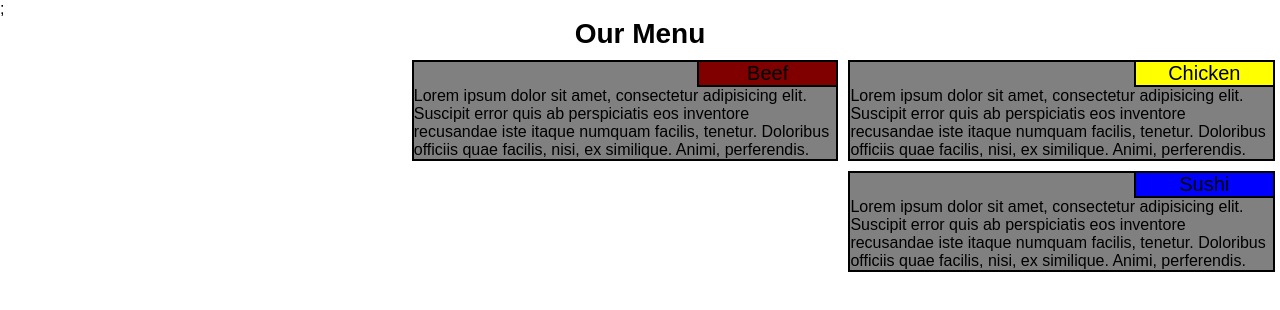
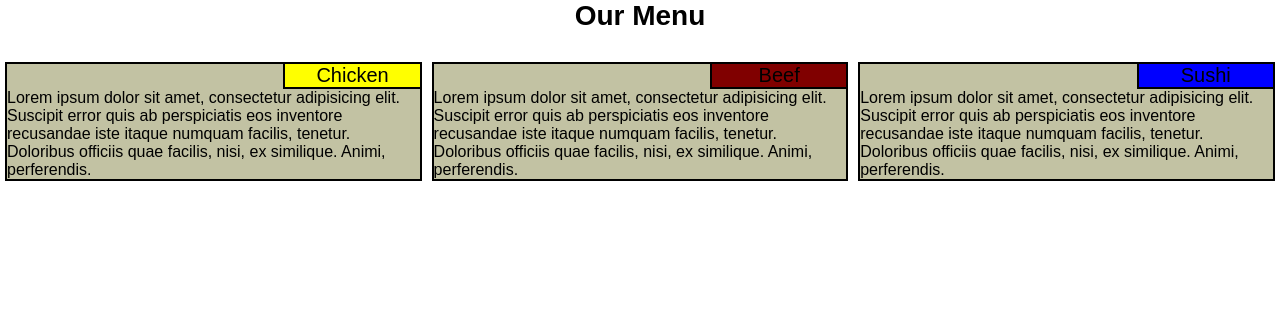
Before and after one commit to ppelis/html-module2-ppelis, a plain HTML site: page site/index.html in a window 1280 px wide. Drawn offline with Linux system fonts and the light colour scheme.

Commit message:
Updated version for testing

```diff
--- a/site/css/stylesheet.css
+++ b/site/css/stylesheet.css
@@ -3,7 +3,7 @@
 * {
 	box-sizing: border-box;
 	  margin: 0px;
-   /* width: 100%; */
+
     padding: 0px;
     margin: right 0px;
     font-family: Arial, Helvetica;
@@ -14,42 +14,44 @@
 }
 
 /* Responsive Framework */
-/* div {
+ div {
 
-  width: 100%;
- /* padding: left 5px;
-  padding: right 5px;
-  /* margin: 5px;
-  margin-left: auto;
-  margin-right: 5px
-} */
+
+
+}
 
 .row{
   position: relative;
-  width: 100%;
+  width: auto;
+  flex-wrap:
+
 
 }
 
 
+
+
+
 h1{
+
   text-align: center;
   font-size: 175%;
+  margin-bottom: 20px;
+
 }
 
 #box {
+  float: left;
   box-sizing: border-box;
   position: relative;
-  background-color: gray;
+  background-color: #c2c2a3;
   font-size: 100%;
   border: 2px solid black;
   /*float: left; */
-  padding: left 5px;
-  padding: right 5px;
-  /*margin: 10px; */
-
   margin-left: 5px;
   margin-right: 5px;
   margin-top: 10px;
+  clear: both;
 
 }
 
@@ -63,7 +65,6 @@
   border-bottom-color: solid black;
   border-left-color: solid black;
   font-feature-settings:
-
 }
 
 #p3 {
@@ -73,18 +74,17 @@
 
 
 div p{
- box-sizing: border-box;
-  position: relative;
+   position: relative;
   font-size: 125%;
   float: right;
   width: 33%;
   margin: 0;
   margin: bottom 0px;
-  margin: right 0px;
+
   padding: bottom 10px;
   align-content: right;
   text-align: center;
-  clear: left;
+  clear: both;
   border-bottom-color: solid black;
   border-left-color: solid black;
   border-left-style: solid;
@@ -97,19 +97,19 @@
 
 section{
   position relative;
+  width: 100%;
   clear: both;
-  padding: top 10px;
+
  /*  margin: 10px; */
-  margin: right 10px;
-  margin: left 10px:
+
 
 }
 
 /* Settings for full size media */
 @media (min-width: 992px) {
   .col-lg-1, .col-lg-2, .col-lg-3, .col-lg-4, .col-lg-5, .col-lg-6, .col-lg-7, .col-lg-8, .col-lg-9, .col-lg-10, .col-lg-11, .col-lg-12 {
-    float: right;
-    border: 1px solid black;
+    float: left;
+
   }
   .col-lg-1 {
     width: 8.33%;
@@ -153,7 +153,7 @@
 @media (min-width: 768px) and (max-width: 991px) {
   .col-md-1, .col-md-2, .col-md-3, .col-md-4, .col-md-5, .col-md-6, .col-md-7, .col-md-8, .col-md-9, .col-md-10, .col-md-11, .col-md-12 {
     float: left;
-    border: 1px solid black;
+
   }
   .col-md-1 {
     width: 8.33%;
@@ -190,6 +190,7 @@
   }
   .col-md-12 {
     width: 100%;
+
   }
 }
 
@@ -198,7 +199,7 @@
 @media (max-width: 767px) {
   .col-sml-1, .col-sml-2, .col-sml-3, .col-sml-4, .col-sml-5, .col-sml-6, .col-sml-7, .col-sml-8, .col-sml-9, .col-sml-10, .col-sml-11, .col-sml-12 {
     float: left;
-    border: 1px solid black;
+
   }
   .col-sml-1 {
     width: 8.33%;
@@ -224,7 +225,7 @@
   .col-sml-8 {
     width: 66.66%;
   }
-  .col-lg-9 {
+  .col-sml-9 {
     width: 74.99%;
   }
   .col-sml-10 {
--- a/site/index.html
+++ b/site/index.html
@@ -1,39 +1,45 @@
 <!DOCTYPE html>
 <html>
+  <head>
   <meta charset="utf-8">
-
   <!-- all h2 elements -->
   <!--/* For Responsive Design -->
  <meta name="viewport" content="width=device-width, initial-scale=1">
+ <link rel="stylesheet" href="css/stylesheet.css">
 
-
-  <link rel="stylesheet" href="css/stylesheet.css">;
-<head>
 	<title>Module 2 Submission ppelis</title>
 </head>
 <body>
 <h1>Our Menu</h1>
 
+<div class="container-fluid"></div>
+<div class="row">
+<div class="col-lg-4 col-md-6 col-sml-12">
+<div id="box" >
+    <p id="p1">Chicken</p>
 
-<!--<div class="row"> -->
-<div id="box" class="col-lg-4 col-md-6 col-sml-12">
-    <p id="p1">Chicken</p>
   <section>Lorem ipsum dolor sit amet, consectetur adipisicing elit. Suscipit error quis ab perspiciatis eos inventore recusandae iste itaque numquam facilis, tenetur. Doloribus officiis quae facilis, nisi, ex similique. Animi, perferendis.
   </section>
 </div>
+</div>
+</div>
 
-<div id="box" class="col-lg-4 col-md-6 col-sml-12">
+<div class="col-lg-4 col-md-6 col-sml-12">
+  <div id="box">
   <p id="p2">Beef</p>
   <section>Lorem ipsum dolor sit amet, consectetur adipisicing elit. Suscipit error quis ab perspiciatis eos inventore recusandae iste itaque numquam facilis, tenetur. Doloribus officiis quae facilis, nisi, ex similique. Animi, perferendis.
   </section>
+  </div>
 </div>
 
-<div id="box" class="col-lg-4 col-md-6 col-sml-12">
+<div class="col-lg-4 col-sml-12">
+  <div id="box">
   <p id="p3">Sushi</p>
   <section>Lorem ipsum dolor sit amet, consectetur adipisicing elit. Suscipit error quis ab perspiciatis eos inventore recusandae iste itaque numquam facilis, tenetur. Doloribus officiis quae facilis, nisi, ex similique. Animi, perferendis.
   </section>
+  </div>
 </div>
 
-<!--</div>  <!-- end of div class=row -->
+</div>  <!-- end of div class=row -->
 </body>
 </html>
```
